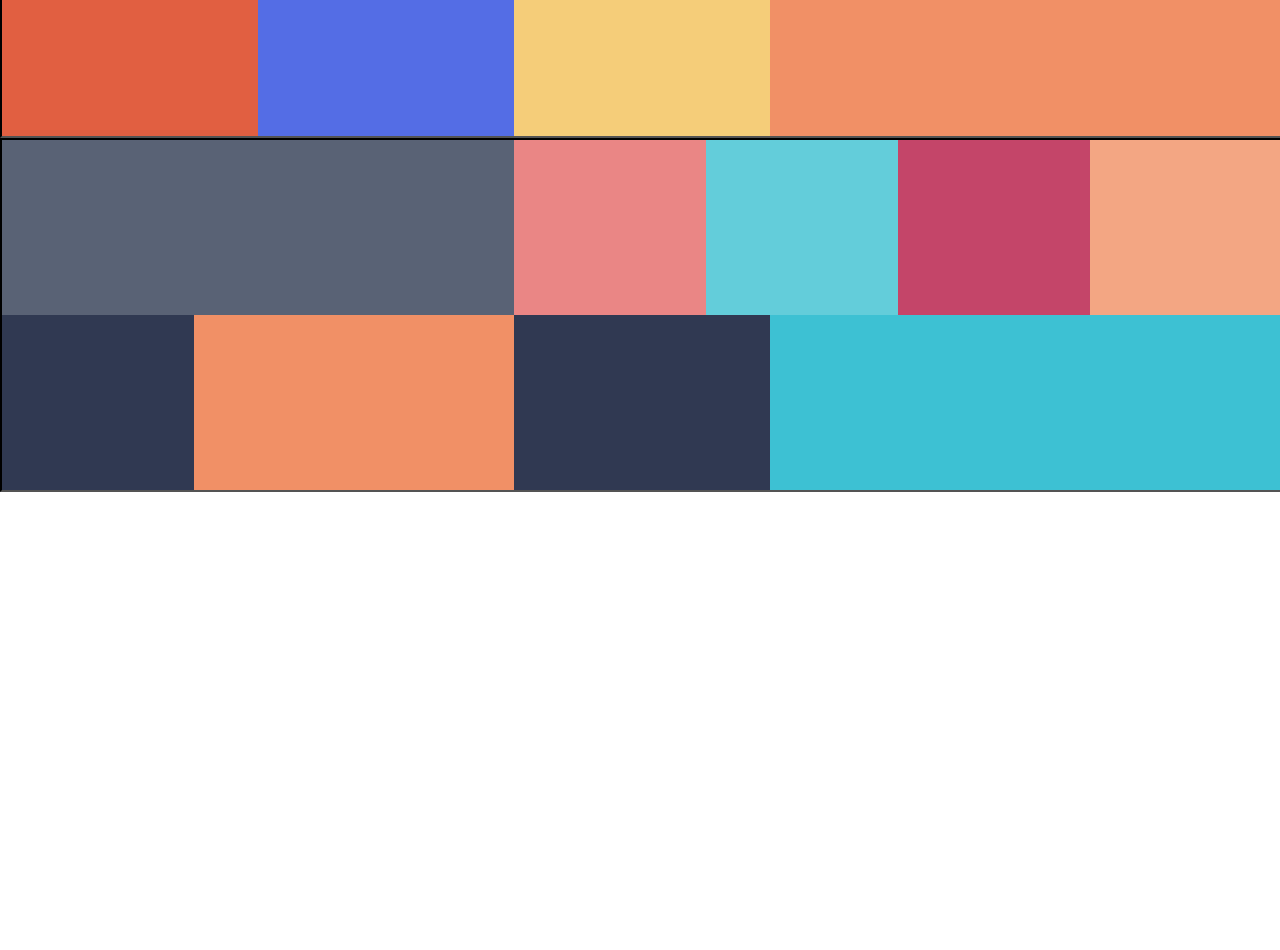
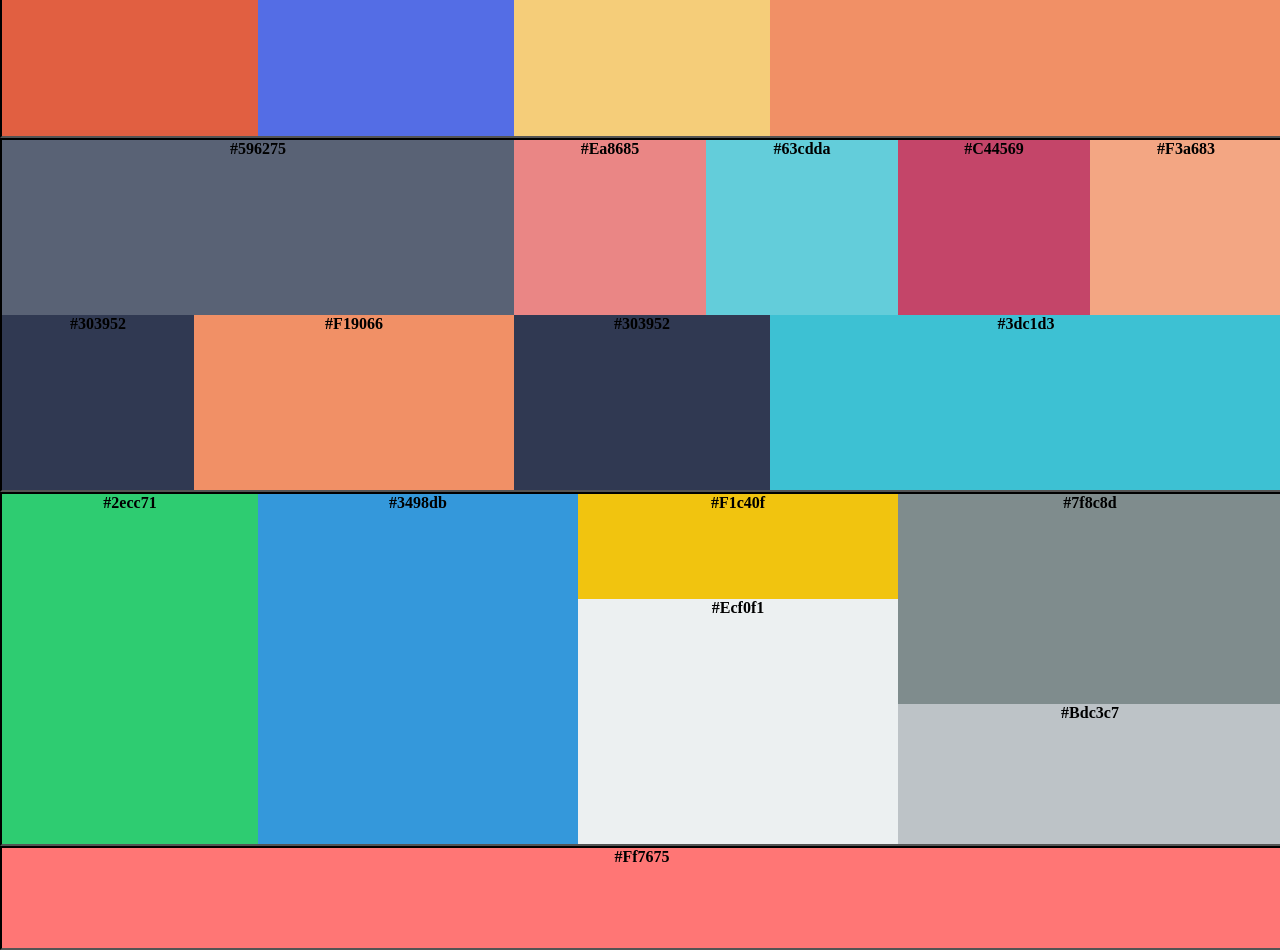
Before and after one commit to razaizim1/structure-design, a plain HTML site: page index.html in a window 1280 px wide. Shown: the part 320-1270 px from the top of the page. Before the commit the page ends 812 px from the top, so only its background shows below. Drawn offline with Linux system fonts and the light colour scheme.

Commit message:
CSS Structure Design

```diff
--- a/index.html
+++ b/index.html
@@ -1,5 +1,6 @@
 <!DOCTYPE html>
 <html lang="en">
+
 <head>
     <meta charset="UTF-8">
     <meta http-equiv="X-UA-Compatible" content="IE=edge">
@@ -7,51 +8,116 @@
     <title>Class 4</title>
     <link rel="stylesheet" href="style.css">
 </head>
+
 <body>
     <div class="heading">
         <div class="heading1">
-            <div class="firstHeading1"><p>#f3a683</p></div>
-            <div class="secondHeading1"><p>#f7d794</p></div>
+            <div class="firstHeading1">
+                <p>#f3a683</p>
+            </div>
+            <div class="secondHeading1">
+                <p>#f7d794</p>
+            </div>
         </div>
         <div class="heading2">
-            <div class="firstHeading2"><p>#778beb</p></div>
-            <div class="secondHeading2"><p>#e77f67</p></div>
-            <div class="thirdHeading2"><p>#cf6a87</p></div>
-            <div class="fourthHeading2"><p>#c44569</p></div>
+            <div class="firstHeading2">
+                <p>#778beb</p>
+            </div>
+            <div class="secondHeading2">
+                <p>#e77f67</p>
+            </div>
+            <div class="thirdHeading2">
+                <p>#cf6a87</p>
+            </div>
+            <div class="fourthHeading2">
+                <p>#c44569</p>
+            </div>
         </div>
         <div class="heading3">
-            <div class="firstHeading3"><p>#f19066</p></div>
-            <div class="secondHeading3"><p>#f5cd79</p></div>
+            <div class="firstHeading3">
+                <p>#f19066</p>
+            </div>
+            <div class="secondHeading3">
+                <p>#f5cd79</p>
+            </div>
         </div>
     </div>
 
     <div class="firstSection">
-        <div class="firstSection1"><p>#e15f41</p></div>
-        <div class="firstSection2"><p>#546de5</p></div>
-        <div class="firstSection3"><p>#f5cd79</p></div>
-        <div class="firstSection4"><p>#f19066</p></div>
+        <div class="firstSection1">
+            <p>#e15f41</p>
+        </div>
+        <div class="firstSection2">
+            <p>#546de5</p>
+        </div>
+        <div class="firstSection3">
+            <p>#f5cd79</p>
+        </div>
+        <div class="firstSection4">
+            <p>#f19066</p>
+        </div>
     </div>
 
     <div class="secondSection">
         <div class="secondSection1">
-            <div class="secondSectionBox1"></div>
-            <div class="secondSectionBox2"></div>
-            <div class="secondSectionBox3"></div>
-            <div class="secondSectionBox4"></div>
-            <div class="secondSectionBox5"></div>
+            <div class="secondSectionBox1">
+                <p>#596275</p>
+            </div>
+            <div class="secondSectionBox2">
+                <p>#ea8685</p>
+            </div>
+            <div class="secondSectionBox3">
+                <p>#63cdda</p>
+            </div>
+            <div class="secondSectionBox4">
+                <p>#c44569</p>
+            </div>
+            <div class="secondSectionBox5">
+                <p>#f3a683</p>
+            </div>
         </div>
         <div class="secondSection2">
-            <div class="secondSectionPack1"></div>
-            <div class="secondSectionPack2"></div>
-            <div class="secondSectionPack3"></div>
-            <div class="secondSectionPack4"></div>
+            <div class="secondSectionPack1">
+                <p>#303952</p>
+            </div>
+            <div class="secondSectionPack2">
+                <p>#f19066</p>
+            </div>
+            <div class="secondSectionPack3">
+                <p>#303952</p>
+            </div>
+            <div class="secondSectionPack4">
+                <p>#3dc1d3</p>
+            </div>
         </div>
     </div>
     <div class="thirdSection">
-        <div class="thirdSection1"></div>
-        <div class="thirdSection2"></div>
-        <div class="thirdSection3"></div>
-        <div class="thirdSection4"></div>
+        <div class="thirdSection1">
+            <p>#2ecc71</p>
+        </div>
+        <div class="thirdSection2">
+            <p>#3498db</p>
+        </div>
+        <div class="thirdSection3">
+            <div class="carton1">
+                <p>#f1c40f</p>
+            </div>
+            <div class="carton2">
+                <p>#ecf0f1</p>
+            </div>
+        </div>
+        <div class="thirdSection4">
+            <div class="container1">
+                <p>#7f8c8d</p>
+            </div>
+            <div class="container2">
+                <p>#bdc3c7</p>
+            </div>
+        </div>
+    </div>
+    <div class="footer">
+        <p>#ff7675</p>
     </div>
 </body>
+
 </html>
--- a/style.css
+++ b/style.css
@@ -231,6 +231,71 @@ p {
 
 .thirdSection {
     background: #1abc9c;
+    height: 350px;
+    width: 100%;
+    overflow: hidden;
+    border: black inset 2px;
+}
+
+.thirdSection1 {
+    background: #2ecc71;
+    height: 100%;
+    width: 20%;
+    float: left;
+}
+
+.thirdSection2 {
+    background: #3498db;
+    height: 100%;
+    width: 25%;
+    overflow: hidden;
+    float: left;
+}
+
+.thirdSection3 {
+    height: 100%;
+    width: 25%;
+    overflow: hidden;
+    float: left;
+}
+
+.carton1 {
+    background: #f1c40f;
+    width: 100%;
+    height: 30%;
+    float: left;
+}
+
+.carton2 {
+    background: #ecf0f1;
+    width: 100%;
+    height: 70%;
+    overflow: hidden;
+}
+
+.thirdSection4 {
+    height: 100%;
+    width: 30%;
+    overflow: hidden;
+}
+
+.container1 {
+    background: #7f8c8d;
+    height: 60%;
+    width: 100%;
+    float: left;
+}
+
+.container2 {
+    background: #bdc3c7;
+    height: 40%;
+    width: 100%;
+    overflow: hidden;
+}
+
+.footer {
+    background: #ff7675;
     height: 100px;
     width: 100%;
+    border: black inset 2px;
 }
```
